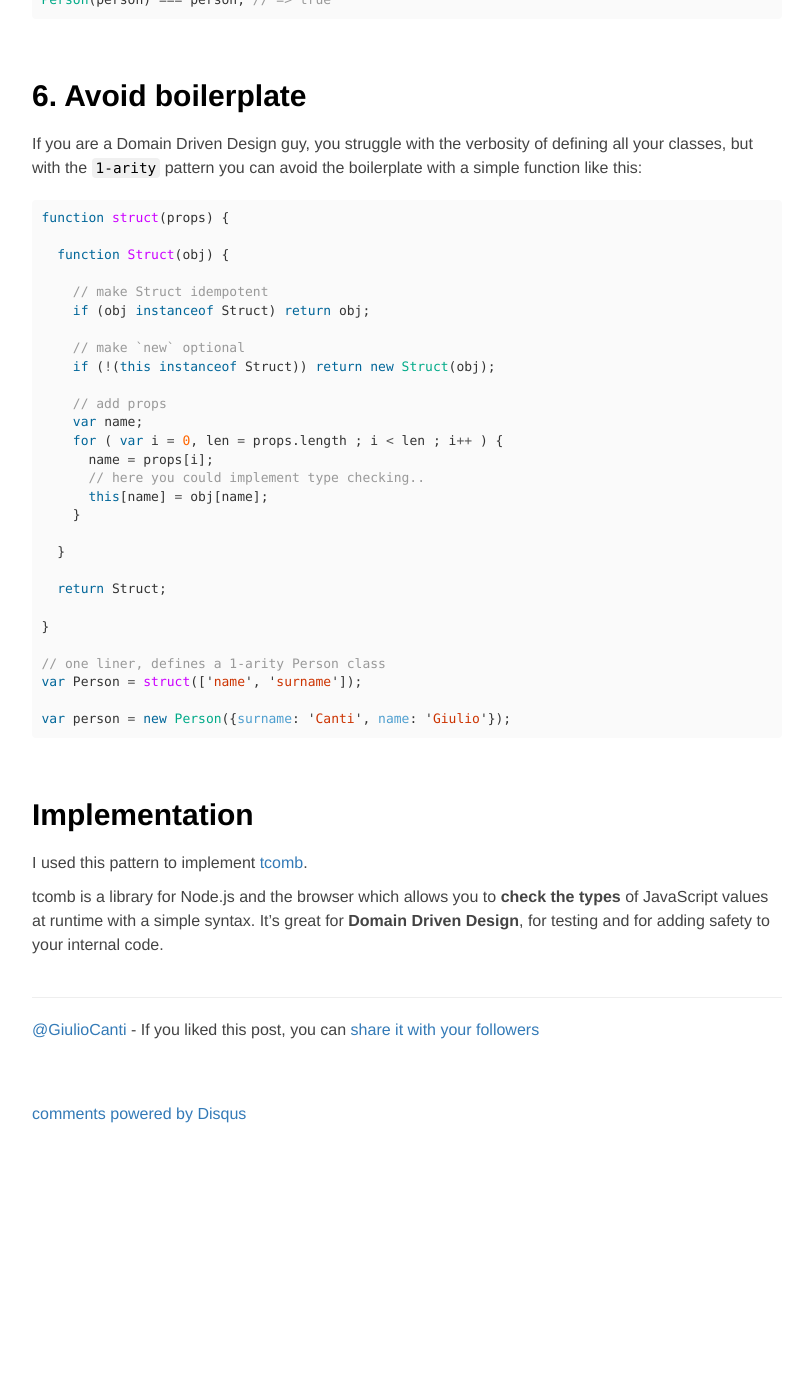
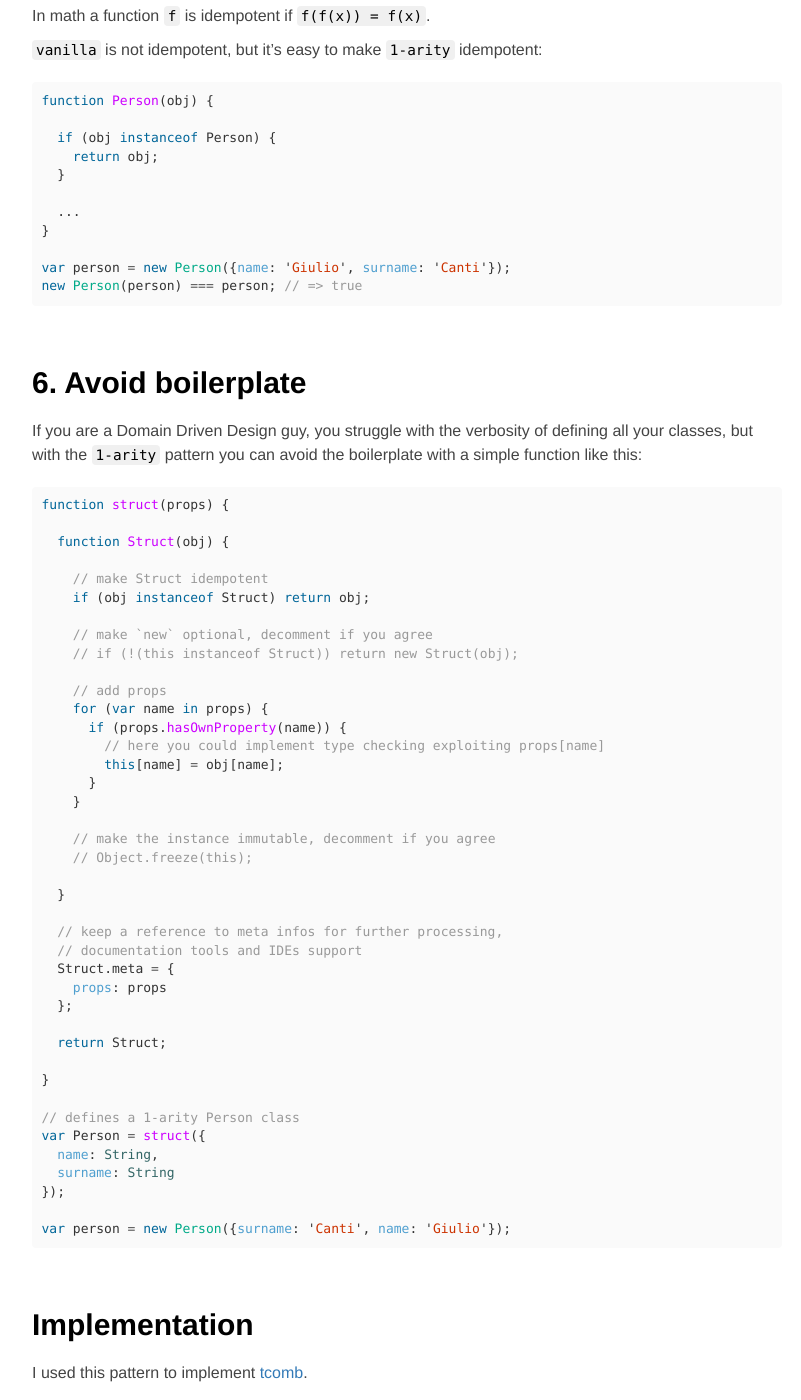
Before and after one commit to gcanti/gcanti.github.io, a Jekyll site: the page built from _posts/2014-09-25-six-reasons-to-define-constructors-with-only-one-argument.md, in a window 1280 px wide and 1400 px high, scrolled down 3303 px. Shown: the whole window, without its empty margins (233-1034 px from the left). Built offline with Jekyll 4.4.1, drawn with Linux system fonts in a browser that asks for light colours; nearby versions of some CDN libraries; Markdown is read by kramdown in place of the engine named in the settings; comment, search, counter and statistics services are not loaded; before the commit the page ends 4469 px from its top, so only the background shows below that; some of the changed text lies outside the part shown.

Commit message:
updated post

````diff
--- a/_posts/2014-09-25-six-reasons-to-define-constructors-with-only-one-argument.md
+++ b/_posts/2014-09-25-six-reasons-to-define-constructors-with-only-one-argument.md
@@ -4,6 +4,8 @@
 ---
 
 ## Introduction
+
+After all the comments here and on [Reddit](http://www.reddit.com/r/javascript/comments/2hezdw/six_reasons_to_define_constructors_with_only_one/) (thanks to all), I've updated this article to better explain my POV.
 
 This is how to define a "class" in vanilla JavaScript (further referred to as `vanilla`):
 
@@ -29,13 +31,18 @@
 person.name; // => 'Giulio'
 ```
 
-**I'll list the reasons why I think the latter is a better choice**.
+I'll list the reasons why I think the latter is a better choice **when extreme performance is not required**.
 
 ## 1. Easy maintenance and optional `new`
 
-With `vanilla` there are 3 points of maintenance if you add an argument:
+With `vanilla` there are 4 points of maintenance if you add an argument:
 
 ```js
+/**
+ ...
+ * @param {String} email // change
+ ...
+ */
 function VanillaPerson(name, surname, email) { // change
 
   // make `new` optional
@@ -64,6 +71,11 @@
   this.email = obj.email; // change
 }
 ```
+
+Many people consider the optional `new` an anti-pattern. I don't, but I'm fine with that.
+Personally I use `new` when I'm instantiating a class because it makes clear the intent, but
+I'll continue to write `$('.myclass').show()` instead of `new $('.myclass').show()` despite the anti-pattern thing.
+
 
 ## 2. Named parameters
 
@@ -129,8 +141,10 @@
 deserialization for free.
 
 ```js
-var person = Person(json);
+var person = new Person(json);
 ```
+
+For a deeper discussion about deserialization see [JSON Deserialization Into An Object Model](http://gcanti.github.io/2014/09/12/json-deserialization-into-an-object-model.html).
 
 ## 5. Idempotency
 
@@ -148,8 +162,8 @@
   ...
 }
 
-var person = Person({name: 'Giulio', surname: 'Canti'});
-Person(person) === person; // => true
+var person = new Person({name: 'Giulio', surname: 'Canti'});
+new Person(person) === person; // => true
 ```
 
 ## 6. Avoid boilerplate
@@ -165,25 +179,37 @@
     // make Struct idempotent
     if (obj instanceof Struct) return obj;
 
-    // make `new` optional
-    if (!(this instanceof Struct)) return new Struct(obj);
+    // make `new` optional, decomment if you agree
+    // if (!(this instanceof Struct)) return new Struct(obj);
 
     // add props
-    var name;
-    for ( var i = 0, len = props.length ; i < len ; i++ ) {
-      name = props[i];
-      // here you could implement type checking..
-      this[name] = obj[name];
+    for (var name in props) {
+      if (props.hasOwnProperty(name)) {
+        // here you could implement type checking exploiting props[name]
+        this[name] = obj[name];
+      }
     }
 
+    // make the instance immutable, decomment if you agree
+    // Object.freeze(this);
+
   }
+
+  // keep a reference to meta infos for further processing,
+  // documentation tools and IDEs support
+  Struct.meta = {
+    props: props
+  };
 
   return Struct;
 
 }
 
-// one liner, defines a 1-arity Person class
-var Person = struct(['name', 'surname']);
+// defines a 1-arity Person class
+var Person = struct({
+  name: String,
+  surname: String
+});
 
 var person = new Person({surname: 'Canti', name: 'Giulio'});
 ```
````
Also changed, not shown: other parts of _posts/2014-09-25-six-reasons-to-define-constructors-with-only-one-argument.md (+2 -2 lines).
